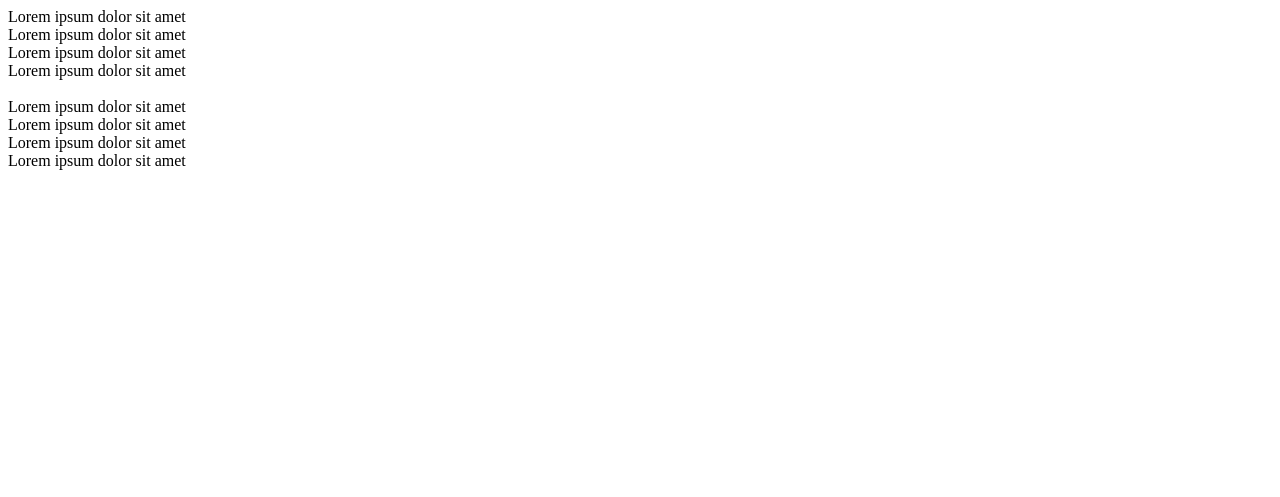
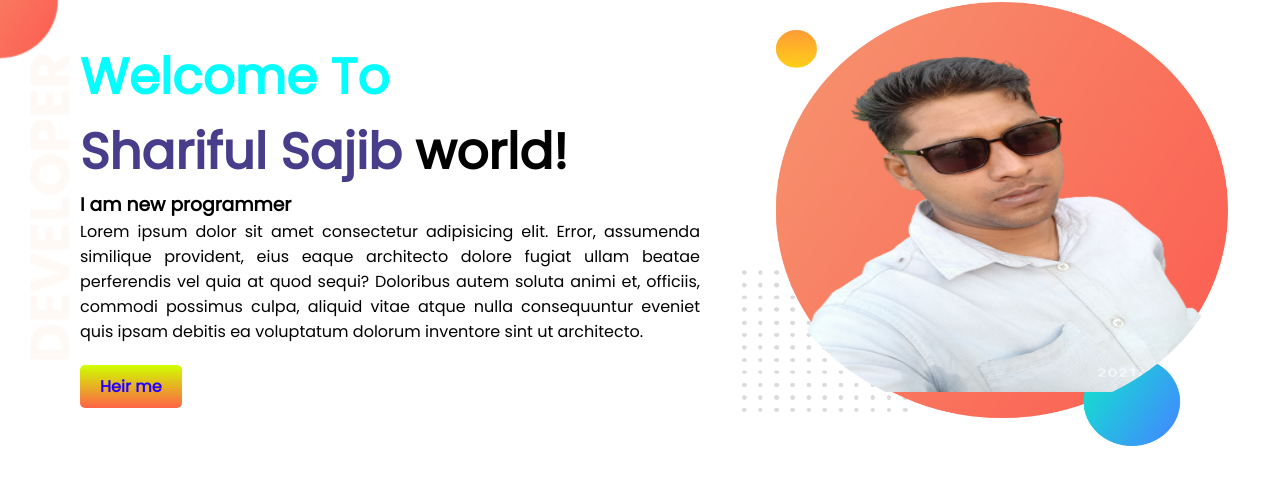
Before and after one commit to SajibShariful/Developer-portfolio, a plain HTML site: page index.html in a window 1280 px wide. Drawn offline with Linux system fonts and the light colour scheme.

Commit message:
top banner added

```diff
--- a/index.html
+++ b/index.html
@@ -1,27 +1,36 @@
 <!DOCTYPE html>
 <html lang="en">
+
 <head>
     <meta charset="UTF-8">
     <meta http-equiv="X-UA-Compatible" content="IE=edge">
     <meta name="viewport" content="width=device-width, initial-scale=1.0">
     <title>Document</title>
+    <link rel="preconnect" href="https://fonts.googleapis.com">
+    <link rel="preconnect" href="https://fonts.gstatic.com" crossorigin>
+    <link href="https://fonts.googleapis.com/css2?family=Poppins&display=swap" rel="stylesheet">
     <link rel="stylesheet" href="style.css">
 </head>
+
 <body>
-    <div>
-        <div>Lorem ipsum dolor sit amet</div>
-        <div>Lorem ipsum dolor sit amet</div>
-        <div>Lorem ipsum dolor sit amet</div>
-        <div>Lorem ipsum dolor sit amet</div>
-    </div>
-    <br>
-    <div>
-        <div>Lorem ipsum dolor sit amet</div>
-        <div>Lorem ipsum dolor sit amet</div>
-        <div>Lorem ipsum dolor sit amet</div>
-        <div>Lorem ipsum dolor sit amet</div>
-    </div>
+    <div class="div_0">
+        <div class="div_1">
+            <h1 class="first_h1">Welcome To </h1>
+            <h1><span class="fist_span">Shariful Sajib</span> world!</h1>
+            <h3>I am new programmer </h3>
+            <p>Lorem ipsum dolor sit amet consectetur adipisicing elit. Error, assumenda similique provident, eius eaque
+                architecto dolore fugiat ullam beatae perferendis vel quia at quod sequi? Doloribus autem soluta animi
+                et, officiis, commodi possimus culpa, aliquid vitae atque nulla consequuntur eveniet quis ipsam debitis
+                ea voluptatum dolorum inventore sint ut architecto.</p>
+            <a target="blank" href="https://www.google.com/"> Heir me </a>
+        </div>
+
+        <div class="div_2">
+            <img src="images/my-bg.png" alt="">
+        </div>
 
 
+    </div>
 </body>
+
 </html>
--- a/style.css
+++ b/style.css
@@ -0,0 +1,52 @@
+*{
+    font-family: 'Poppins', sans-serif;
+    padding: 0;
+    margin: 0;
+
+}
+.div_0{
+    display: flex;
+    background-image: url(images/top-banner.png);
+    background-repeat: no-repeat;
+}
+.div_1{
+  width: 55%;
+  padding: 40px;
+}
+h3{
+    margin-left: 40px;
+}
+p{
+    text-align: justify;
+    margin-left: 40px;
+    margin-bottom: 30px;
+}
+a{
+    text-decoration: none;
+    padding: 10px 20px;
+    margin-left: 40px;
+    color: rgb(38, 0, 255);
+    font-weight: 800;
+    background-image: linear-gradient(rgb(208, 255, 0) ,tomato);
+    border-radius: 5px;
+
+}
+.div_2{
+   width: 45%;
+   float: left;
+}
+.div_2 img{
+    width: 90%;
+    height: 90%;
+    padding: 2px;
+}
+h1{
+    font-size: 50px;
+    margin-left: 40px;
+}
+.first_h1{
+    color: aqua;
+}
+.fist_span{
+    color: darkslateblue;
+}
```
Also changed, not shown: images/dream-bg.png (added), images/exp-bg.png (added), images/jhankar.png (added), images/jhankar2.png (added), images/my-bg.png (added), images/my-bg2.png (added), images/top-banner.png (added), 6 other files.
